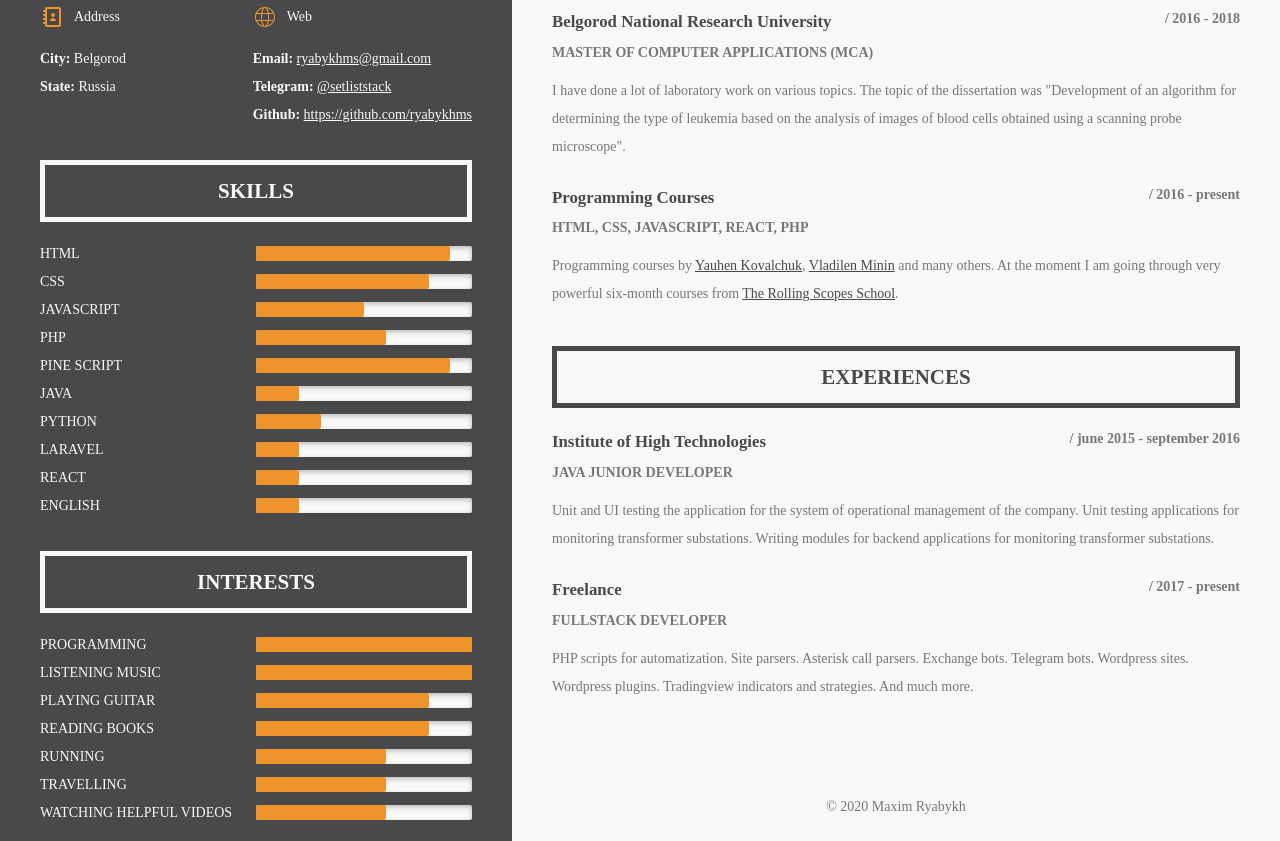
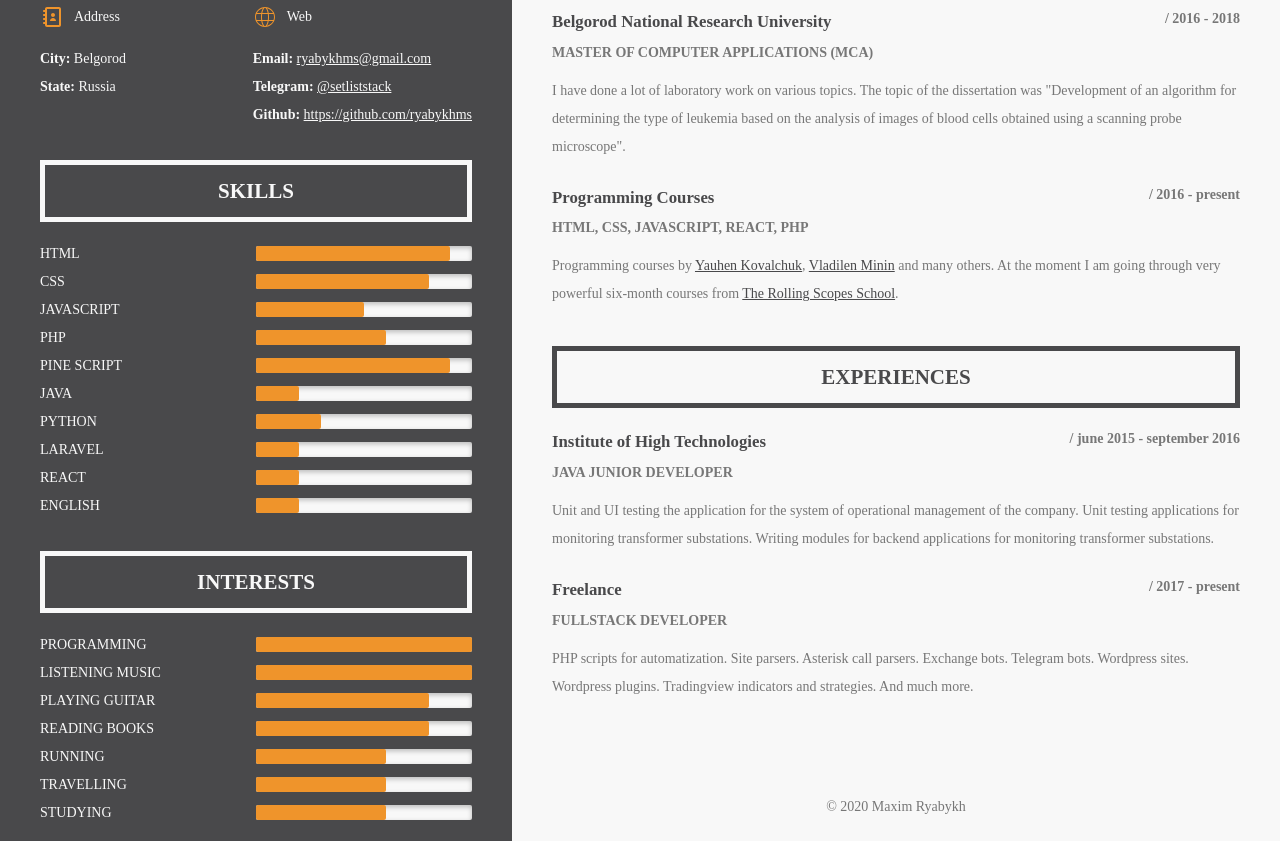
Before and after one commit to ryabykhms/rsschool-cv, a plain HTML site: page index.html in a window 1280 px wide. Shown: the part 512-1353 px from the top of the page. Drawn offline with Linux system fonts and the light colour scheme.

Commit message:
fix: change interests list item

```diff
--- a/index.html
+++ b/index.html
@@ -144,7 +144,7 @@
               <progress class="progress-list__progress" value="60" max="100"></progress>
             </li>
             <li>
-              <span class="progress-list__item">Watching helpful videos</span>
+              <span class="progress-list__item">Studying</span>
               <progress class="progress-list__progress" value="60" max="100"></progress>
             </li>
           </ul>
```
